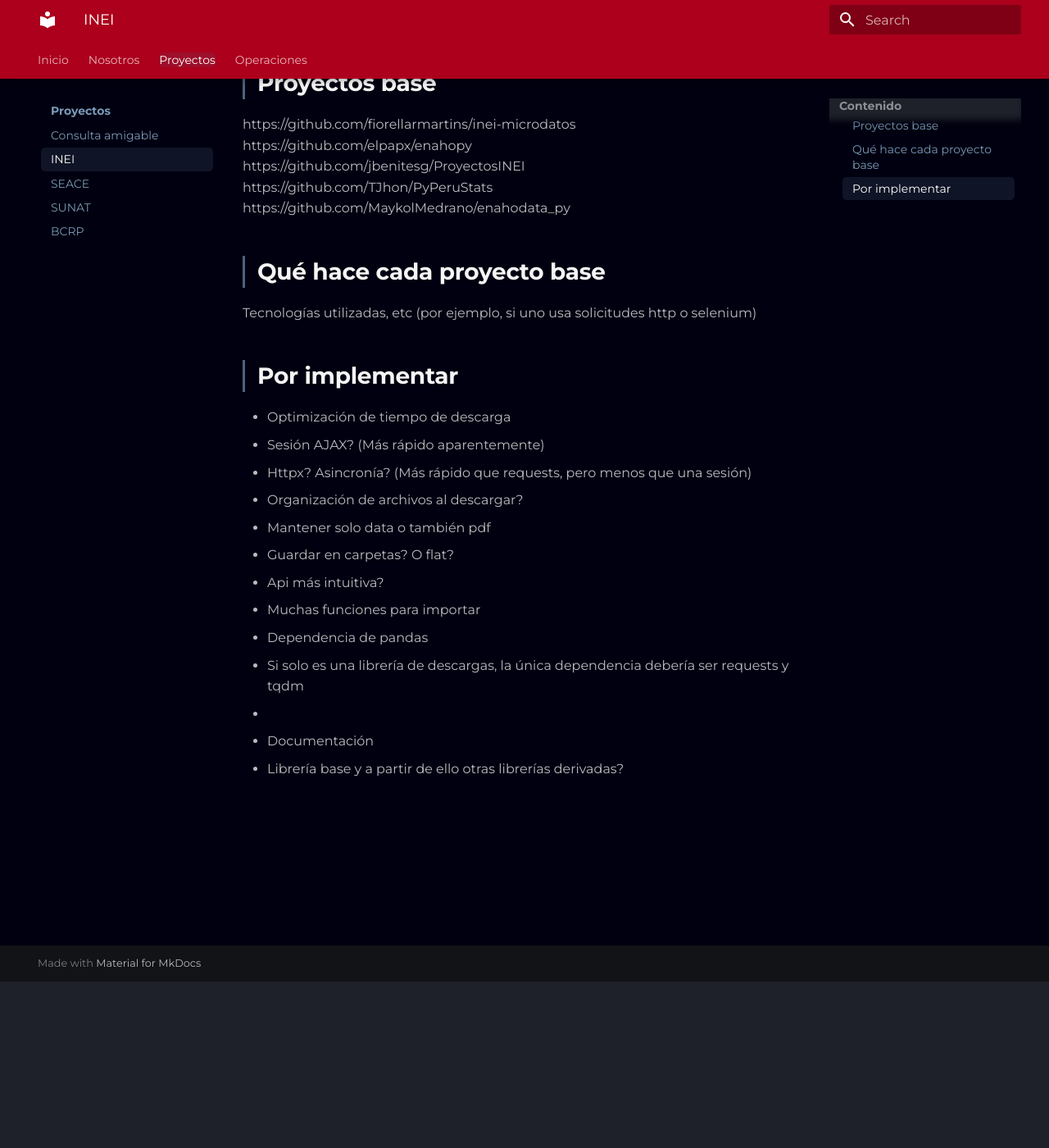
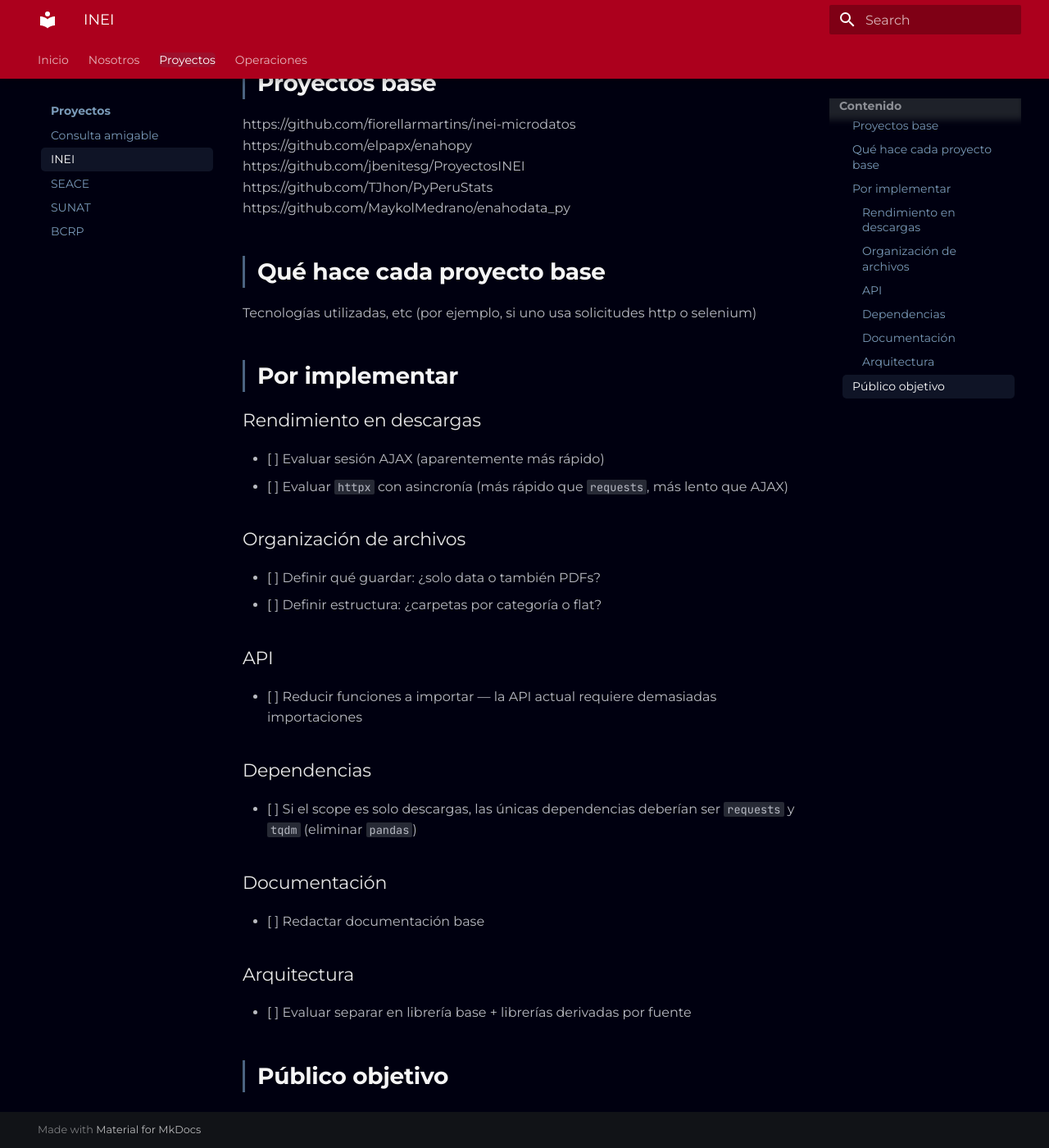
Before and after one commit to c2-circulo-desarrolladores/c2-core, an MkDocs documentation site: the page built from docs/proyectos/inei.md, in a window 1280 px wide and 1400 px high, scrolled down 203 px. Shown: the whole window at 82% size. Built offline with MkDocs 1.6.1 and Material for MkDocs 9.7.7, drawn with Linux system fonts in a browser that asks for light colours.

```diff
--- a/docs/proyectos/inei.md
+++ b/docs/proyectos/inei.md
@@ -10,19 +10,25 @@ https://github.com/MaykolMedrano/enahodata_py
 Tecnologías utilizadas, etc (por ejemplo, si uno usa solicitudes http o selenium)
 
 ## Por implementar
-- Optimización de tiempo de descarga
-  - Sesión AJAX? (Más rápido aparentemente)
-  - Httpx? Asincronía? (Más rápido que requests, pero menos que una sesión)
 
-- Organización de archivos al descargar?
-  - Mantener solo data o también pdf
-  - Guardar en carpetas? O flat?
+### Rendimiento en descargas
+- [ ] Evaluar sesión AJAX (aparentemente más rápido)
+- [ ] Evaluar `httpx` con asincronía (más rápido que `requests`, más lento que AJAX)
 
-- Api más intuitiva?
-  - Muchas funciones para importar
+### Organización de archivos
+- [ ] Definir qué guardar: ¿solo data o también PDFs?
+- [ ] Definir estructura: ¿carpetas por categoría o flat?
 
-- Dependencia de pandas
-  - Si solo es una librería de descargas, la única dependencia debería ser requests y tqdm
--
-- Documentación
-- Librería base y a partir de ello otras librerías derivadas?
+### API
+- [ ] Reducir funciones a importar — la API actual requiere demasiadas importaciones
+
+### Dependencias
+- [ ] Si el scope es solo descargas, las únicas dependencias deberían ser `requests` y `tqdm` (eliminar `pandas`)
+
+### Documentación
+- [ ] Redactar documentación base
+
+### Arquitectura
+- [ ] Evaluar separar en librería base + librerías derivadas por fuente
+
+## Público objetivo
--- a/pyproject.toml
+++ b/pyproject.toml
@@ -10,7 +10,7 @@ dependencies = [
 
 [tool.commitizen]
 name = "cz_conventional_commits"
-version = "0.2.0"
+version = "0.3.0"
 version_files = ["pyproject.toml:version"]
 tag_format = "v$version"
 update_changelog_on_bump = true
```
Also changed, not shown: CHANGELOG.md (added, +25 -0 lines), docs/operaciones/mantenimiento/publicacion.md (+5 -0 lines).
